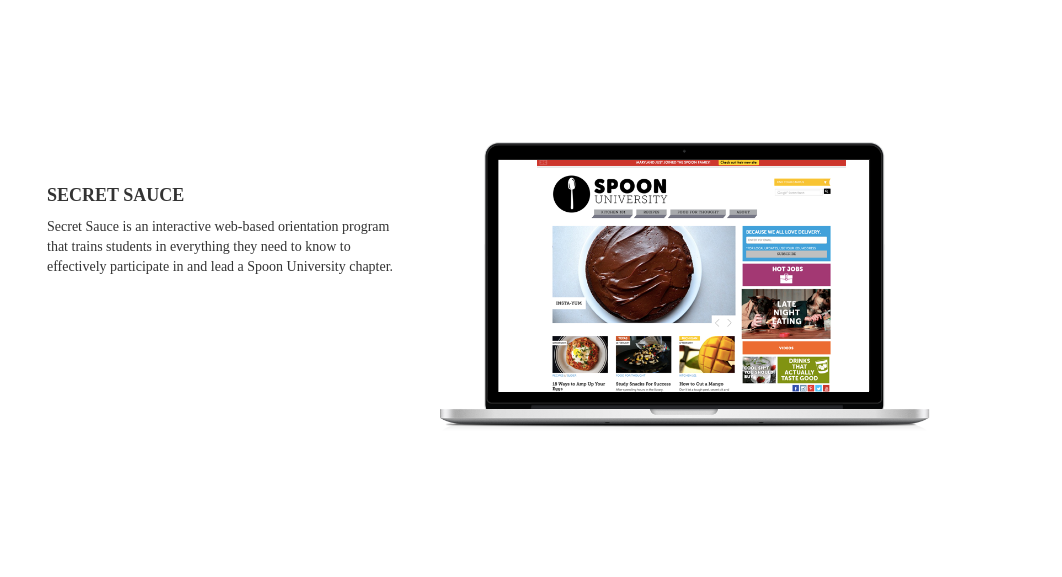
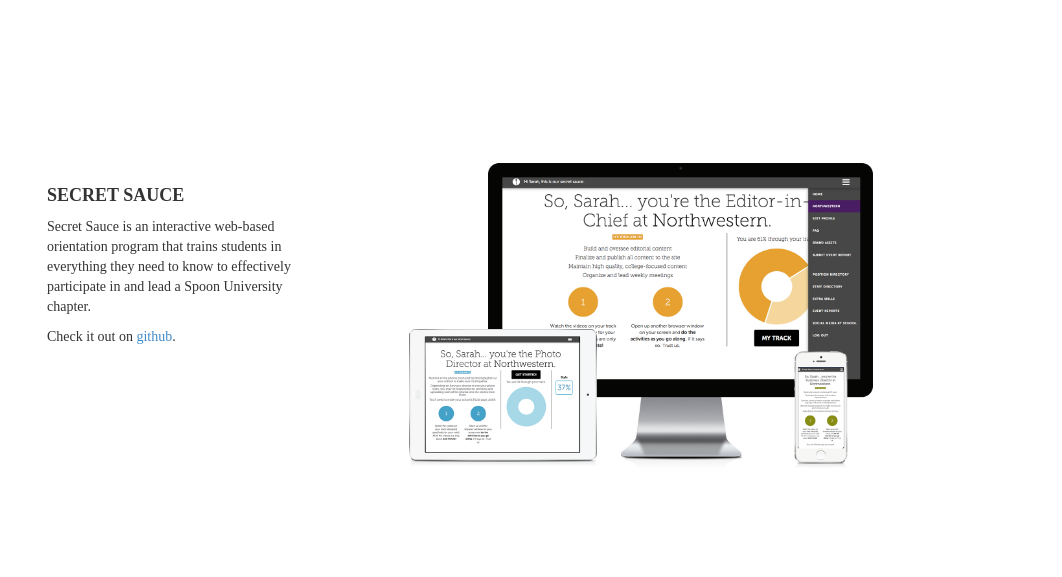
Before and after one commit to sarahadler/sarahadler.github.io, a plain HTML site: page index.html in a window 1280 px wide. Shown: the part 1180-1757 px from the top of the page, without its empty margins (148-1210 px from the left). Drawn offline with nearby package versions, Linux system fonts and the light colour scheme.

Commit message:
fixed a couple things

```diff
--- a/index.html
+++ b/index.html
@@ -46,12 +46,13 @@
 		<div id="training" class="row chunk" >
 
 
-			<div class="col-md-5 describe">
+			<div class="col-md-4 describe">
 				<h4 class='title'>SECRET SAUCE</h4>
 				<p>Secret Sauce is an interactive web-based orientation program that trains students in everything they need to know to effectively participate in and lead a Spoon University chapter.</p>
+				<p>Check it out on <a href="http://github.com/sarahadler/secret-sauce">github</a>.</p>
 			</div>
-			<div class="col-md-7" >
-			<img src="/images/laptop.png">
+			<div class="col-md-8" >
+			<img src="/images/main.png">
 		</div>
 		</div>
 	</div>
@@ -67,7 +68,7 @@
 
 		</div>
 		</div>
-	</div>
+<!-- 	</div>
 		<ul class="parallax">
 			<li>
 				<div class="parallax-background photo2"></div>
@@ -76,8 +77,8 @@
 				</div>
 			</li>
 		</ul>
-</div>
-
+</div> -->
+<!--
 		<div class="container">
 
 			<div class="row">
@@ -87,7 +88,7 @@
 					<p class='sidenote'>[READ ON]</p>
 				</div>
 			</div>
-		</div>
+		</div> -->
 		<ul id="travel"  class="parallax">
 			<li>
 				<div class="parallax-background photo3"></div>
```
Also changed, not shown: images/main.png (added), 1 other file.
